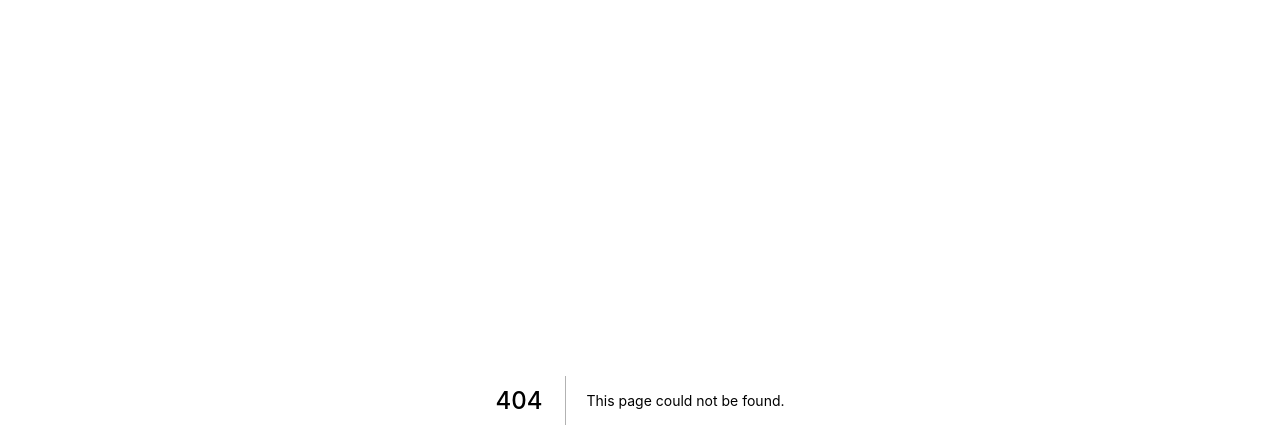
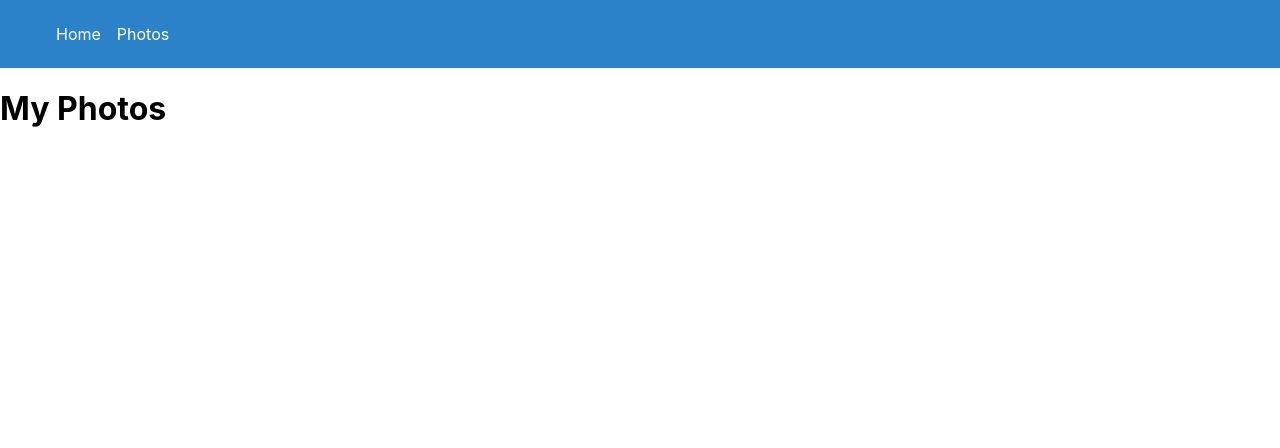
Before and after one commit to EtErNaLiFe12/next.js-practice, a Next.js app: page /photos in a window 1280 px wide. Before the commit this address had no page. Shown: the top 448 px of the page. Built offline with nearby package versions, Linux system fonts and the light colour scheme.

Commit message:
nextjs prac

```diff
--- /dev/null
+++ b/components/HeadInfo.js
@@ -0,0 +1,19 @@
+import Head from 'next/head'
+
+const HeadInfo = ({title, keyword, contents}) => {
+  return (
+    <Head>
+        <title>{title}</title>
+        <meta keyword={keyword} />
+        <meta contents={contents} />
+      </Head>
+  )
+}
+
+HeadInfo.defaultProps = {
+  title: 'My Blog',
+  keyword: 'Blog powered by Next js',
+  contents: 'practice next js'
+}
+
+export default HeadInfo
--- /dev/null
+++ b/components/Layout.js
@@ -0,0 +1,16 @@
+import Nav from './Nav'
+import Head from 'next/head'
+
+const Layout = ({children}) => {
+  return (
+    <>
+      <Nav />
+      <div>
+        {children}
+      </div>
+
+    </>
+  )
+}
+
+export default Layout
--- /dev/null
+++ b/components/Nav.js
@@ -0,0 +1,22 @@
+import Link from 'next/link';
+import navStyles from '../styles/Nav.module.css'
+const Nav = () => {
+  return (
+    <nav className={navStyles.nav}>
+      <ul>
+        <li>
+          <Link href="/">
+            <a>Home</a>
+            </Link>
+        </li>
+        <li>
+          <Link href="/photos">
+            <a>Photos</a>
+            </Link>
+        </li>
+        </ul>
+    </nav>
+  )
+}
+
+export default Nav
--- a/pages/_app.js
+++ b/pages/_app.js
@@ -1,7 +1,11 @@
 import '../styles/globals.css'
-
+import Layout from '../components/Layout'
 function MyApp({ Component, pageProps }) {
-  return <Component {...pageProps} />
+  return (
+    <Layout>
+      <Component {...pageProps} />
+    </Layout>
+  )
 }
 
 export default MyApp
--- /dev/null
+++ b/pages/photos.js
@@ -0,0 +1,12 @@
+import HeadInfo from "../components/HeadInfo"
+
+const photos = () => {
+  return (
+    <div>
+      <HeadInfo title="My Blog Photos" />
+      <h1>My Photos</h1>
+    </div>
+  )
+}
+
+export default photos
--- /dev/null
+++ b/styles/Nav.module.css
@@ -0,0 +1,11 @@
+.nav {
+  padding: 0.5rem 1rem;
+  background: #2c82c9;
+}
+.nav ul {
+  display: flex;
+}
+.nav li {
+  margin-right: 1rem;
+  color: #fff;
+}
--- a/styles/globals.css
+++ b/styles/globals.css
@@ -14,3 +14,6 @@ a {
 * {
   box-sizing: border-box;
 }
+ul {
+  list-style: none;
+}
```
Also changed, not shown: pages/index.js (+35 -63 lines).
